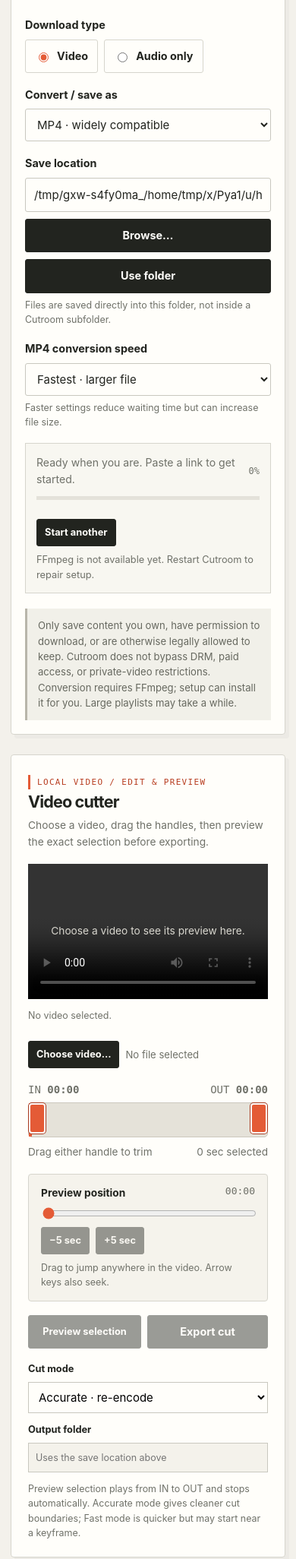
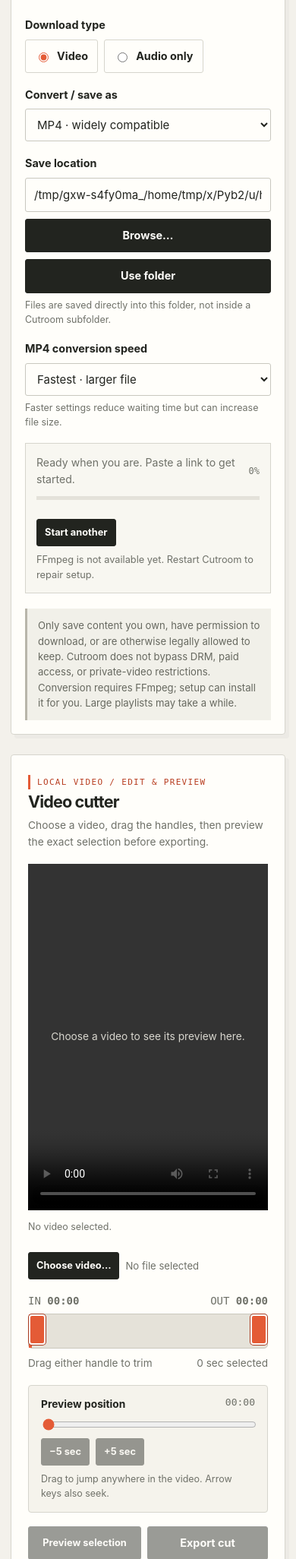
Before and after one commit to toppyfarter/cutroom, a Flask app: page / in a window 390 px wide. Shown: the part 490-2542 px from the top of the page at 76% size. Run offline with Flask 3, Linux system fonts and the light colour scheme.

Commit message:
Fix main preview viewport scaling and preserve PiP option

```diff
--- a/templates/index.html
+++ b/templates/index.html
@@ -105,6 +105,33 @@
   .preview-frame video{max-height:58vh}
 }
 
+
+/* Main preview viewport: large, stable and independent of source aspect ratio */
+.preview-frame{
+  width:100%;
+  height:clamp(360px,64vh,760px);
+  max-height:76vh;
+  aspect-ratio:auto !important;
+  margin:0 auto;
+  background:#101010;
+  display:flex;
+  align-items:center;
+  justify-content:center;
+  overflow:hidden;
+}
+.preview-frame video{
+  display:block;
+  width:100%;
+  height:100%;
+  max-width:100%;
+  max-height:100%;
+  object-fit:contain;
+  object-position:center center;
+}
+@media(max-width:700px){
+  .preview-frame{height:clamp(260px,54vh,520px);max-height:64vh}
+}
+
 </style></head>
 <body><div class="wrap">
 <header class="nav"><div class="brand"><span class="logo">cr</span>cutroom <span style="font:11px ui-monospace,monospace;color:#77786f">/ youtube utility</span></div><span class="pill">Local app · v2.1</span></header>
@@ -121,7 +148,7 @@
   <div class="cutter-layout">
     <div>
       <div class="preview-frame">
-        <video id="cutPreview" controls preload="metadata" playsinline disablepictureinpicture disableremoteplayback controlslist="nodownload noplaybackrate noremoteplayback"></video>
+        <video id="cutPreview" controls preload="metadata" playsinline controlslist="nodownload noplaybackrate noremoteplayback"></video>
         <div class="preview-empty" id="previewEmpty">Choose a video to see its preview here.</div>
       </div>
       <div class="cutter-hint" id="videoInfo">No video selected.</div>
@@ -178,22 +205,7 @@ $('url').addEventListener('keydown',e=>{if(e.key==='Enter')$('inspectBtn').click
 let cutVideoPath="",cutDurationSeconds=0,cutPreviewing=false;
 const cutVideo=$("cutPreview"),cutStart=$("cutStart"),cutEnd=$("cutEnd");
 
-// Keep the preview canvas matched to the video's real aspect ratio.
-// object-fit:contain preserves the whole frame and avoids manual resizing.
-function fitPreviewToVideo(){
-  const width=cutVideo.videoWidth,height=cutVideo.videoHeight;
-  if(!width||!height)return;
-  const frame=document.querySelector(".preview-frame");
-  frame.style.aspectRatio=width+" / "+height;
-}
-cutVideo.addEventListener("loadedmetadata",fitPreviewToVideo);
-cutVideo.addEventListener("resize",fitPreviewToVideo);
-cutVideo.addEventListener("enterpictureinpicture",()=>{
-  // PiP is disabled on the element; if the browser still enters it, return to the embedded player.
-  if(document.pictureInPictureElement===cutVideo){
-    document.exitPictureInPicture().catch(()=>{});
-  }
-});
+// Keep Picture-in-Picture available; it is useful for checking playback duration.
 
 // Built-in visual video cutter
 
```
